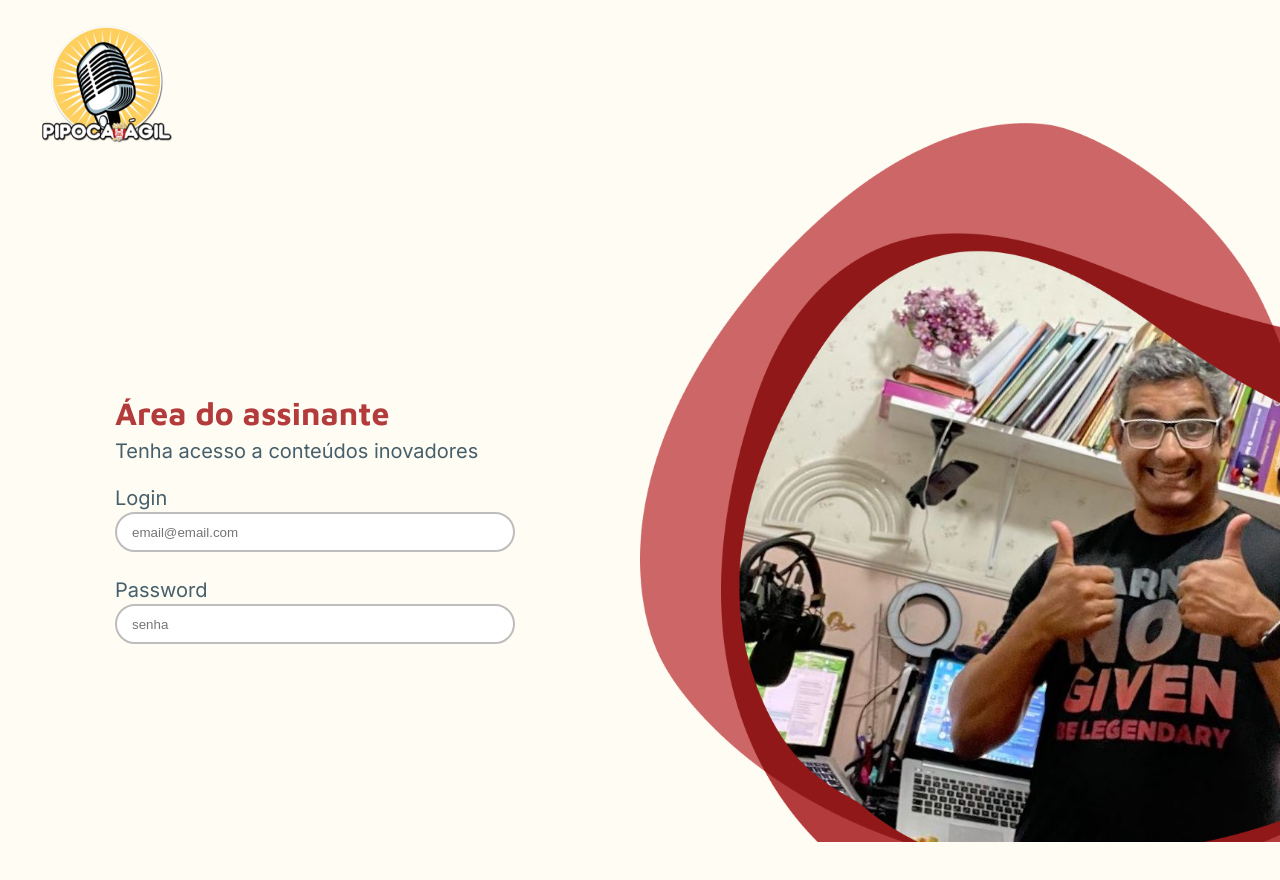
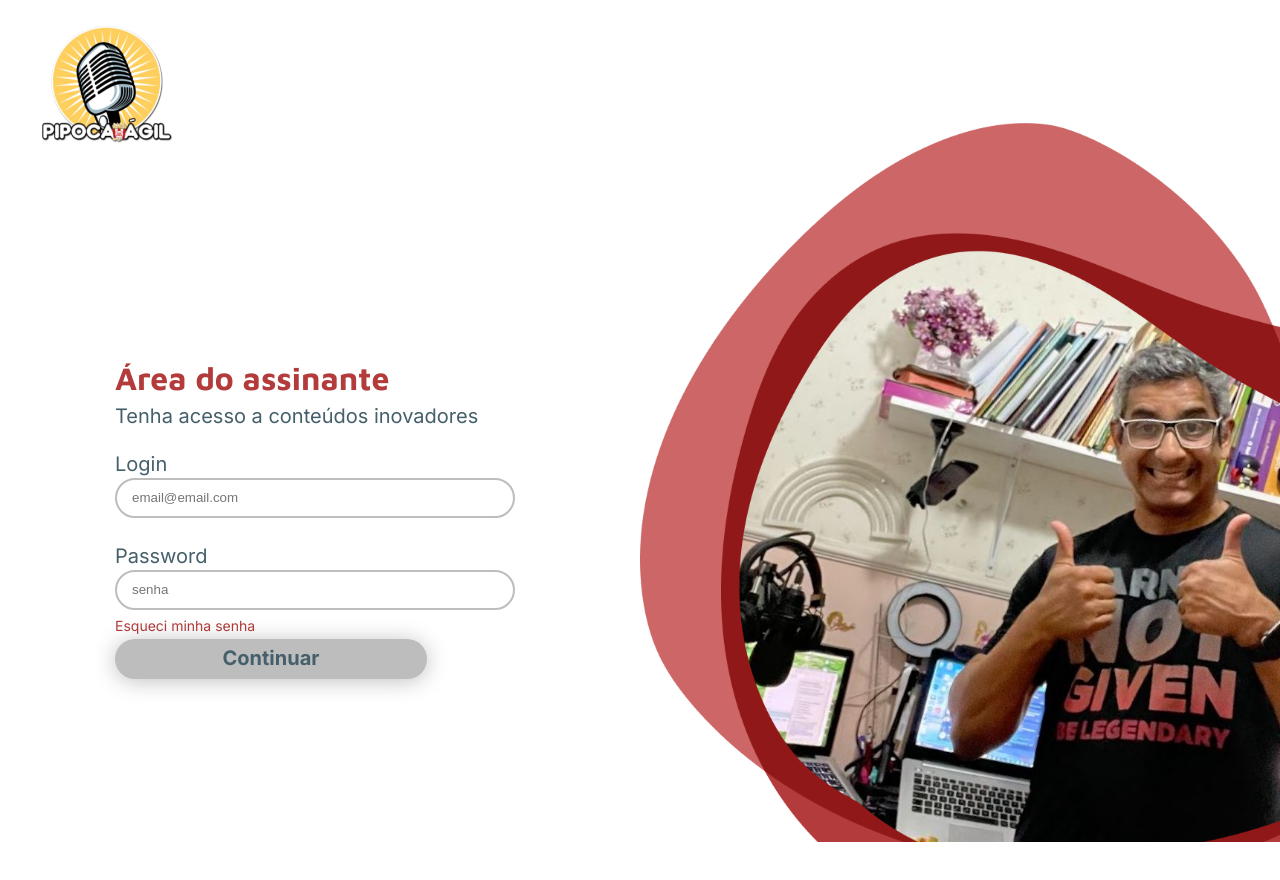
Before and after one commit to Pipoca-Agil/frontend, a React (Create React App) app: page /login in a window 1280 px wide. Shown: the top 880 px of the page. Built offline with nearby package versions, Linux system fonts and the light colour scheme; a web font is replaced by a local one.

Commit message:
feat: implementa botão e css

```diff
--- a/src/pages/Login/index.tsx
+++ b/src/pages/Login/index.tsx
@@ -1,5 +1,5 @@
 import React, { useState } from 'react';
-import { StyledLoginPage, LogoImage, Title, SubTitle, FormStyle, ImageWrapper, Image, InputComponent, LableStyle, FormGroup } from './style'
+import { StyledLoginPage, LogoImage, Title, SubTitle, FormStyle, ImageWrapper, Image, InputComponent, LableStyle, FormGroup, PasswordSpan, Body, Button } from './style'
 import LogoPipocaAgil from './Imgs/LogoPipocaAgil.png'
 import ImagemLogin from './Imgs/ImagemLogin.png'
 
@@ -24,7 +24,7 @@ export default function Login() {
   }
 
   return (
-    <>
+    <Body>
     <LogoImage>
       <img src={LogoPipocaAgil} alt='Logo podcast Pipoca Ágil'
       />
@@ -57,13 +57,15 @@ export default function Login() {
               onChange={handleInputChange}
               />
             </LableStyle>
+            <PasswordSpan>Esqueci minha senha</PasswordSpan>
             </FormGroup>
+            <Button>Continuar</Button>
           </form>
       </FormStyle>
       <ImageWrapper>
         <Image src={ImagemLogin} alt="Ibson podcast pipoca ágil" />
       </ImageWrapper>
     </StyledLoginPage>
-  </>
+  </Body>
   )
 };
--- a/src/pages/Login/style.tsx
+++ b/src/pages/Login/style.tsx
@@ -1,4 +1,9 @@
 import styled from "styled-components";
+
+export const Body = styled.body`
+  background-color: white;
+
+`
 
 export const StyledLoginPage = styled.main`
   display: flex;
@@ -80,3 +85,31 @@ export const Image = styled.img`
 export const FormGroup = styled.div`
   margin-top: 2.4rem;
 `;
+
+export const PasswordSpan = styled.span`
+  font-family: "Inter";
+  font-size: 14px;
+  line-height: 2.7rem;
+  font-weight: 400;
+  color:  #B33B3B;
+`
+
+export const Button = styled.button`
+  cursor: pointer;
+  width: 31.2rem;
+  height: 4rem;
+  border-radius: 2rem;
+  background: var(--white-300, #bdbdbd);
+
+  box-shadow: 0px 2px 22px 0px rgba(0, 0, 0, 0.25);
+
+  color: var(--Letter, #455f6b);
+  text-align: center;
+  /* Button/Button */
+  font-family: Inter;
+  font-size: 2rem;
+  font-style: normal;
+  font-weight: 700;
+  line-height: 2.7rem; /* 135% */
+  text-transform: capitalize;
+`;
```
